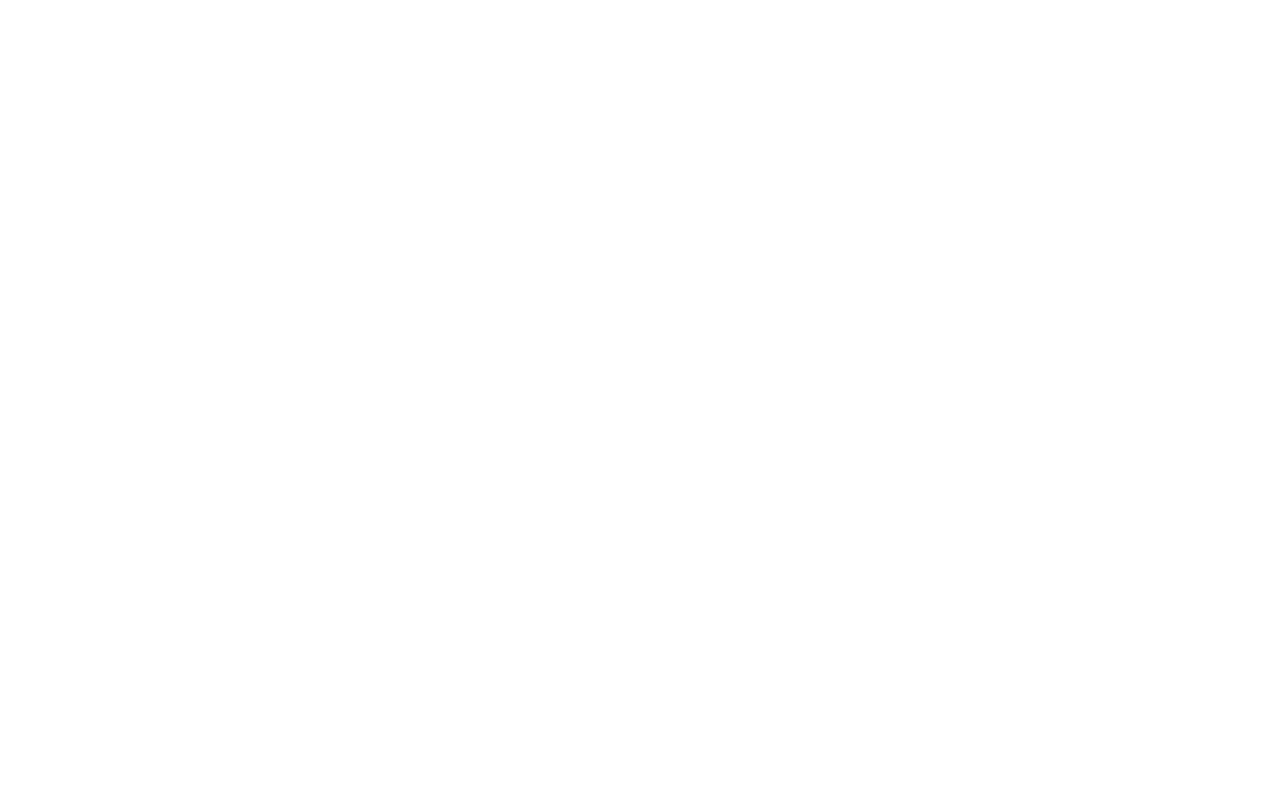
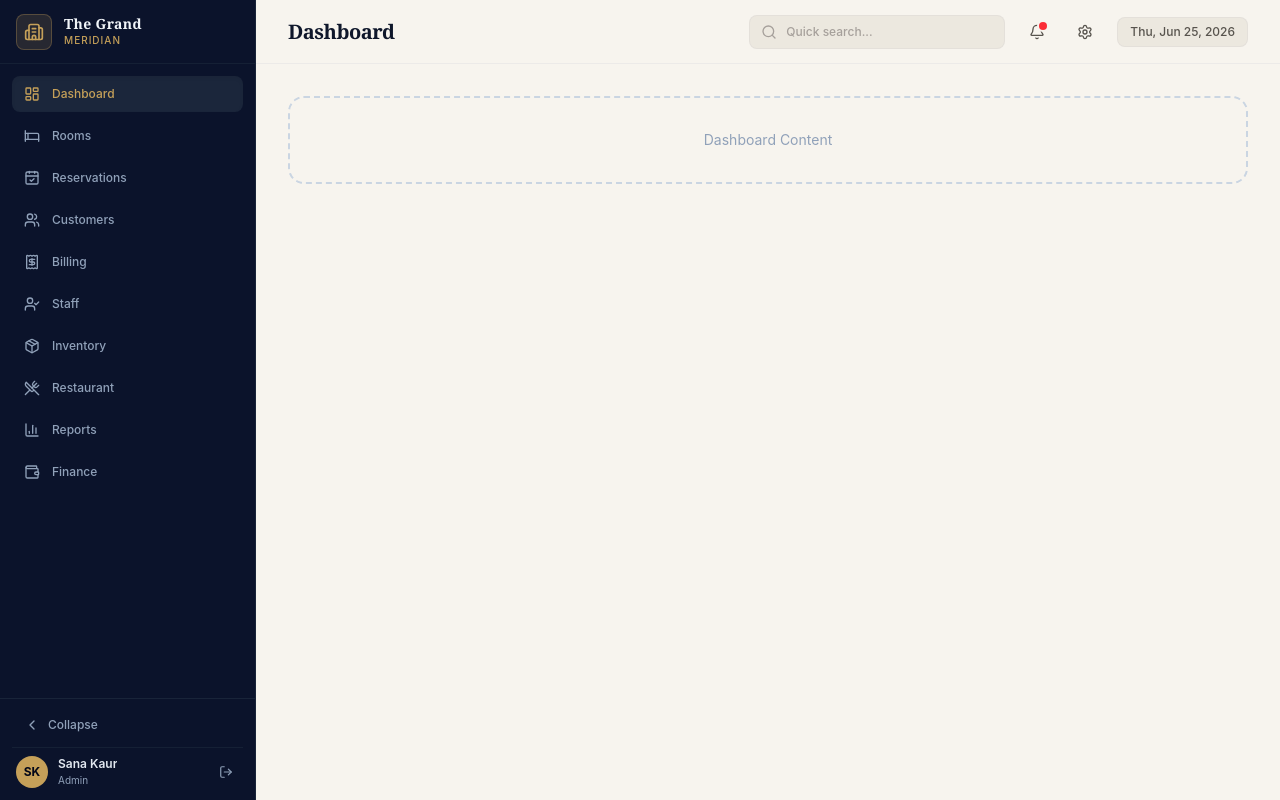
Before and after one commit to udara-lakshitha/The-Grand-Meridian---Frontend, a React (Vite) app: page /dashboard in a window 1280 px wide. Before the commit this address had no page. Built offline with nearby package versions, Linux system fonts and the light colour scheme.

Commit message:
changes for dashboard

```diff
--- a/src/App.jsx
+++ b/src/App.jsx
@@ -1,6 +1,7 @@
 import { useState } from "react"
 import { BrowserRouter as Router, Routes, Route } from "react-router-dom";
 import LoginPage from "./pages/LoginPage.jsx"
+import Dashboard from "./pages/Dashboard.jsx";
 
 function App() {
 
@@ -11,6 +12,7 @@
       <Router>
         <Routes>
           <Route path="/login" element={<LoginPage setUser={setUser} />} />
+          <Route path="/dashboard" element={<Dashboard />} />
         </Routes>
       </Router>
     </>
--- /dev/null
+++ b/src/components/Dashboard/Header.jsx
@@ -0,0 +1,45 @@
+import { Search, Bell, Settings } from "lucide-react";
+
+const Header = () => {
+  return (
+    <header className="h-16 bg-[#F7F4EE] border-b border-stone-200/60 px-8 flex items-center justify-between shrink-0">
+      <div>
+        <h1 className="text-xl font-bold font-serif text-slate-900 tracking-tight">
+          Dashboard
+        </h1>
+      </div>
+
+      <div className="flex items-center gap-4">
+        <div className="relative flex items-center">
+          <Search className="w-4 h-4 text-stone-400 absolute left-3 pointer-events-none" />
+          <input
+            type="text"
+            placeholder="Quick search..."
+            className="w-64 bg-[#ECE8DF] text-slate-800 text-xs rounded-lg pl-9 pr-4 py-2 focus:outline-none focus:ring-1 focus:ring-amber-500/50 border border-stone-300/40 transition-all placeholder:text-stone-400 font-medium"
+          />
+        </div>
+
+        <button
+          className="relative p-2 text-stone-600 hover:text-slate-900 hover:bg-stone-200/50 rounded-lg transition-colors"
+          title="Notifications"
+        >
+          <Bell className="w-4 h-4" />
+          <span className="absolute top-1.5 right-1.5 w-2 h-2 bg-red-500 rounded-full ring-2 ring-[#F7F4EE]" />
+        </button>
+
+        <button
+          className="p-2 text-stone-600 hover:text-slate-900 hover:bg-stone-200/50 rounded-lg transition-colors"
+          title="Settings"
+        >
+          <Settings className="w-4 h-4" />
+        </button>
+
+        <div className="bg-[#ECE8DF] border border-stone-300/40 text-stone-600 px-3 py-1.5 rounded-lg text-xs font-medium">
+          Thu, Jun 25, 2026
+        </div>
+      </div>
+    </header>
+  );
+};
+
+export default Header;
--- /dev/null
+++ b/src/components/Dashboard/MainContent.jsx
@@ -0,0 +1,13 @@
+const MainContent = () => {
+  return (
+    <main className="flex-1 overflow-y-auto p-8 bg-[#F7F4EE]">
+      <div className="max-w-7xl mx-auto space-y-6">
+        <div className="p-8 border-2 border-dashed border-slate-300 rounded-2xl flex items-center justify-center text-slate-400 text-sm">
+          Dashboard Content
+        </div>
+      </div>
+    </main>
+  );
+};
+
+export default MainContent;
--- /dev/null
+++ b/src/components/Dashboard/Sidebar.jsx
@@ -0,0 +1,143 @@
+import {
+  LayoutDashboard,
+  Bed,
+  CalendarCheck,
+  Users,
+  Receipt,
+  UserCheck,
+  Package,
+  UtensilsCrossed,
+  BarChart3,
+  Wallet,
+  Building2,
+  ChevronLeft,
+  ChevronRight,
+  LogOut,
+} from "lucide-react";
+
+const Sidebar = ({
+  activeTab = "dashboard",
+  setActiveTab,
+  isCollapsed,
+  setIsCollapsed,
+}) => {
+  const navItems = [
+    { id: "dashboard", label: "Dashboard", icon: LayoutDashboard },
+    { id: "rooms", label: "Rooms", icon: Bed },
+    { id: "reservations", label: "Reservations", icon: CalendarCheck },
+    { id: "customers", label: "Customers", icon: Users },
+    { id: "billing", label: "Billing", icon: Receipt },
+    { id: "staff", label: "Staff", icon: UserCheck },
+    { id: "inventory", label: "Inventory", icon: Package },
+    { id: "restaurant", label: "Restaurant", icon: UtensilsCrossed },
+    { id: "reports", label: "Reports", icon: BarChart3 },
+    { id: "finance", label: "Finance", icon: Wallet },
+  ];
+
+  return (
+    <aside
+      className={`bg-[#0B132B] text-slate-300 flex flex-col justify-between transition-all duration-300 ease-in-out border-r border-slate-800/80 select-none shrink-0 h-full ${
+        isCollapsed ? "w-20" : "w-64"
+      }`}
+    >
+      <div className="flex flex-col flex-1 min-h-0">
+        <div className="h-16 border-b border-slate-800/60 flex items-center px-4 gap-3 shrink-0">
+          <div className="w-9 h-9 rounded-lg bg-[#C5A059]/15 border border-[#C5A059]/30 flex items-center justify-center shrink-0">
+            <Building2 className="w-5 h-5 text-[#C5A059]" />
+          </div>
+          {!isCollapsed && (
+            <div className="overflow-hidden whitespace-nowrap">
+              <h1 className="font-serif text-sm font-bold text-slate-100 tracking-wide leading-tight">
+                The Grand
+              </h1>
+              <span className="text-[10px] tracking-widest text-[#C5A059] font-medium uppercase block">
+                Meridian
+              </span>
+            </div>
+          )}
+        </div>
+
+        <nav className="p-3 space-y-1.5 overflow-y-auto flex-1">
+          {navItems.map((item) => {
+            const Icon = item.icon;
+            const isActive = activeTab === item.id;
+            return (
+              <button
+                key={item.id}
+                onClick={() => setActiveTab && setActiveTab(item.id)}
+                className={`w-full flex items-center gap-3 px-3 py-2.5 rounded-lg text-sm font-medium transition-all duration-150 ${
+                  isActive
+                    ? "bg-slate-800/90 text-[#C5A059] shadow-inner"
+                    : "text-slate-400 hover:text-slate-200 hover:bg-slate-800/40"
+                } ${isCollapsed ? "justify-center px-0" : ""}`}
+                title={isCollapsed ? item.label : undefined}
+              >
+                <Icon
+                  className={`w-4 h-4 shrink-0 ${
+                    isActive ? "text-[#C5A059]" : "text-slate-400"
+                  }`}
+                />
+                {!isCollapsed && (
+                  <span className="truncate text-left text-xs font-medium">
+                    {item.label}
+                  </span>
+                )}
+              </button>
+            );
+          })}
+        </nav>
+      </div>
+
+      <div className="p-3 border-t border-slate-800/80 space-y-2 shrink-0 bg-[#0B132B]">
+        {/* Collapse Button */}
+        <button
+          onClick={() => setIsCollapsed && setIsCollapsed(!isCollapsed)}
+          className={`w-full flex items-center gap-2 px-3 py-1.5 text-xs font-medium text-slate-400 hover:text-slate-200 hover:bg-slate-800/50 rounded-lg transition-colors ${
+            isCollapsed ? "justify-center" : ""
+          }`}
+          title={isCollapsed ? "Expand sidebar" : "Collapse sidebar"}
+        >
+          {isCollapsed ? (
+            <ChevronRight className="w-4 h-4 shrink-0" />
+          ) : (
+            <>
+              <ChevronLeft className="w-4 h-4 shrink-0" />
+              <span>Collapse</span>
+            </>
+          )}
+        </button>
+
+        <div
+          className={`pt-2 border-t border-slate-800/60 flex items-center ${
+            isCollapsed ? "justify-center" : "justify-between px-1"
+          }`}
+        >
+          <div className="flex items-center gap-2.5 overflow-hidden">
+            <div className="w-8 h-8 rounded-full bg-[#C5A059] text-slate-950 font-bold text-xs flex items-center justify-center shrink-0">
+              SK
+            </div>
+            {!isCollapsed && (
+              <div className="overflow-hidden text-left">
+                <p className="text-xs font-semibold text-slate-200 truncate leading-snug">
+                  Sana Kaur
+                </p>
+                <p className="text-[10px] text-slate-400">Admin</p>
+              </div>
+            )}
+          </div>
+
+          {!isCollapsed && (
+            <button
+              className="p-1.5 text-slate-400 hover:text-red-400 hover:bg-slate-800 rounded-lg transition-colors shrink-0"
+              title="Logout"
+            >
+              <LogOut className="w-3.5 h-3.5" />
+            </button>
+          )}
+        </div>
+      </div>
+    </aside>
+  );
+};
+
+export default Sidebar;
--- /dev/null
+++ b/src/pages/Dashboard.jsx
@@ -0,0 +1,27 @@
+import { useState } from "react";
+import Sidebar from "../components/Dashboard/Sidebar";
+import Header from "../components/Dashboard/Header";
+import MainContent from "../components/Dashboard/MainContent";
+
+const Dashboard = () => {
+  const [isCollapsed, setIsCollapsed] = useState(false);
+  const [activeTab, setActiveTab] = useState("dashboard");
+
+  return (
+    <div className="flex h-screen w-screen overflow-hidden bg-[#F7F4EE] font-sans antialiased text-slate-800">
+      <Sidebar
+        activeTab={activeTab}
+        setActiveTab={setActiveTab}
+        isCollapsed={isCollapsed}
+        setIsCollapsed={setIsCollapsed}
+      />
+
+      <div className="flex flex-col flex-1 min-w-0 h-full">
+        <Header />
+        <MainContent />
+      </div>
+    </div>
+  );
+};
+
+export default Dashboard;
```
